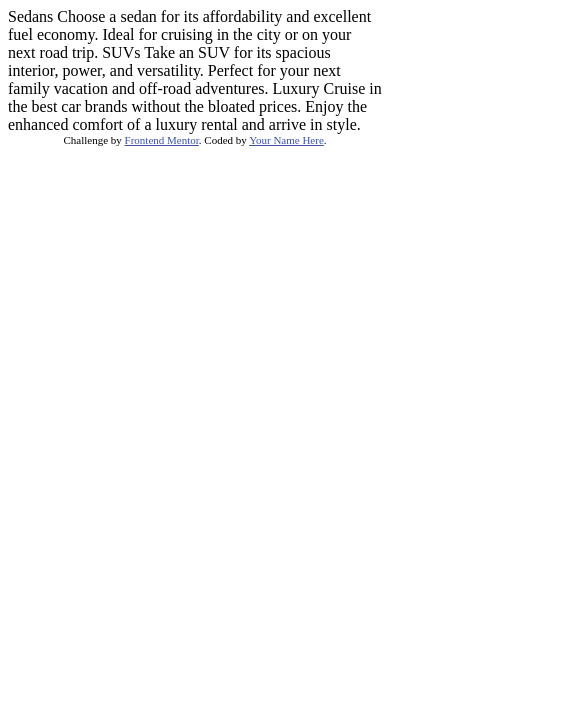
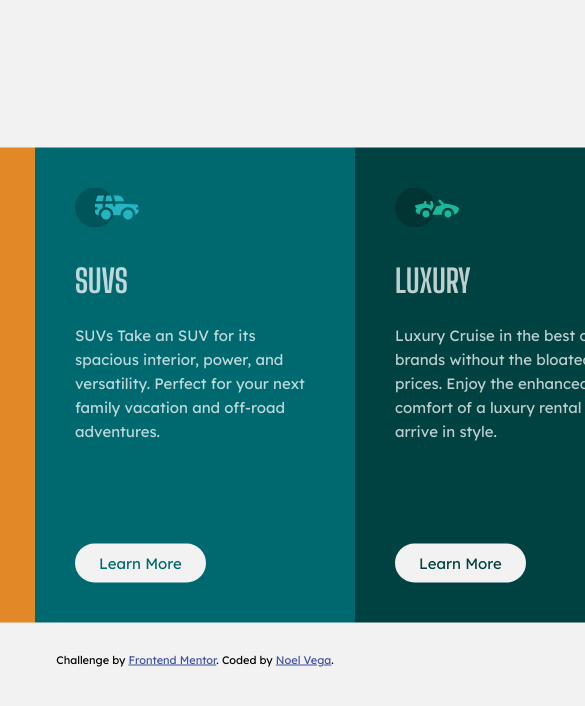
Before and after one commit to NoelVegaJr/3-column-preview-card-component, a plain HTML site: page index.html in a window 390 px wide. Shown: the top 706 px of the page, 585 px wide, since content can reach past the window. Drawn offline with Linux system fonts and the light colour scheme.

Commit message:
responsive layout

```diff
--- a/index.html
+++ b/index.html
@@ -1,36 +1,76 @@
 <!DOCTYPE html>
 <html lang="en">
   <head>
-  <meta charset="UTF-8">
-  <meta name="viewport" content="width=device-width, initial-scale=1.0"> <!-- displays site properly based on user's device -->
+    <meta charset="UTF-8" />
+    <meta name="viewport" content="width=device-width, initial-scale=1.0" />
+    <!-- displays site properly based on user's device -->
 
-  <link rel="icon" type="image/png" sizes="32x32" href="./images/favicon-32x32.png">
-
+    <link
+      rel="icon"
+      type="image/png"
+      sizes="32x32"
+      href="./images/favicon-32x32.png"
+    />
+    <link rel="preconnect" href="https://fonts.googleapis.com" />
+    <link rel="preconnect" href="https://fonts.gstatic.com" crossorigin />
+    <link
+      href="https://fonts.googleapis.com/css2?family=Big+Shoulders+Display:wght@700&family=Lexend+Deca&display=swap"
+      rel="stylesheet"
+    />
+    <link rel="stylesheet" href="styles.css" />
     <title>Frontend Mentor | 3-column preview card component</title>
 
     <!-- Feel free to remove these styles or customise in your own stylesheet 👍 -->
     <style>
-    .attribution { font-size: 11px; text-align: center; }
-    .attribution a { color: hsl(228, 45%, 44%); }
+      .attribution {
+        font-size: 11px;
+        text-align: center;
+        color: black;
+        margin-bottom: 3rem;
+      }
+      .attribution a {
+        color: hsl(228, 45%, 44%);
+      }
     </style>
   </head>
   <body>
-
-  Sedans
-  Choose a sedan for its affordability and excellent fuel economy. Ideal for cruising in the city
-  or on your next road trip.
-
-  SUVs
-  Take an SUV for its spacious interior, power, and versatility. Perfect for your next family vacation
-  and off-road adventures.
-
-  Luxury
-  Cruise in the best car brands without the bloated prices. Enjoy the enhanced comfort of a luxury
-  rental and arrive in style.
-
-  <div class="attribution">
-    Challenge by <a href="https://www.frontendmentor.io?ref=challenge" target="_blank">Frontend Mentor</a>.
-    Coded by <a href="#">Your Name Here</a>.
-  </div>
+    <section class="container">
+      <main class="main">
+        <article class="card card--sedan">
+          <img class="icon" src="images/icon-sedans.svg" alt="sedan icon" />
+          <h2 class="card-title">SEDANS</h2>
+          <p class="card-statement">
+            Sedans Choose a sedan for its affordability and excellent fuel
+            economy. Ideal for cruising in the city or on your next road trip.
+          </p>
+          <a href="#" class="cto">Learn More</a>
+        </article>
+        <article class="card card--suv">
+          <img class="icon" src="images/icon-suvs.svg" alt="suv icon" />
+          <h2 class="card-title">SUVS</h2>
+          <p class="card-statement">
+            SUVs Take an SUV for its spacious interior, power, and versatility.
+            Perfect for your next family vacation and off-road adventures.
+          </p>
+          <a href="#" class="cto">Learn More</a>
+        </article>
+        <article class="card card--luxury">
+          <img class="icon" src="images/icon-luxury.svg" alt="luxury icon" />
+          <h2 class="card-title">LUXURY</h2>
+          <p class="card-statement">
+            Luxury Cruise in the best car brands without the bloated prices.
+            Enjoy the enhanced comfort of a luxury rental and arrive in style.
+          </p>
+          <a href="#" class="cto">Learn More</a>
+        </article>
+      </main>
+      <footer class="attribution">
+        Challenge by
+        <a href="https://www.frontendmentor.io?ref=challenge" target="_blank"
+          >Frontend Mentor</a
+        >. Coded by
+        <a href="https://github.com/NoelVegaJr" target="_blank">Noel Vega</a>.
+      </footer>
+    </section>
   </body>
 </html>
--- a/styles.css
+++ b/styles.css
@@ -0,0 +1,125 @@
+* {
+  padding: 0;
+  margin: 0;
+  box-sizing: border-box;
+}
+
+:root {
+  --sedan-color: hsl(31, 77%, 52%);
+  --suv-color: hsl(184, 100%, 22%);
+  --luxury-color: hsl(179, 100%, 13%);
+  --body-bg-color: hsl(0, 0%, 95%);
+}
+
+html {
+  font-size: 62.5%;
+}
+
+body {
+  background-color: var(--body-bg-color);
+  color: hsla(0, 0%, 100%, 0.75);
+  font-size: 1.5rem;
+  font-family: "Lexend Deca";
+}
+
+.container {
+  display: flex;
+  flex-direction: column;
+  align-items: center;
+  margin-top: 3rem;
+}
+
+.main {
+  display: flex;
+  flex-direction: column;
+  margin-bottom: 3rem;
+}
+
+.card {
+  width: 32rem;
+  padding: 4rem;
+  /* height: 40rem; */
+}
+
+.icon {
+  margin-bottom: 3rem;
+}
+
+.card-title {
+  font-size: 3.2rem;
+  font-family: "Big Shoulders Display";
+  font-weight: 700;
+  margin-bottom: 2.4rem;
+}
+
+.card-statement {
+  line-height: 1.6;
+  margin-bottom: 3rem;
+}
+
+.card--sedan {
+  background-color: var(--sedan-color);
+}
+
+.card--suv {
+  background-color: var(--suv-color);
+}
+
+.card--luxury {
+  background-color: var(--luxury-color);
+}
+
+.cto:link {
+  text-decoration: none;
+  background-color: var(--body-bg-color);
+  padding: 1rem 2.4rem;
+  border-radius: 30px;
+  display: inline-block;
+}
+
+.card--sedan .cto:link {
+  color: var(--sedan-color);
+}
+.card--suv .cto:link {
+  color: var(--suv-color);
+}
+.card--luxury .cto:link {
+  color: var(--luxury-color);
+}
+
+.card--luxury .cto:hover,
+.card--sedan .cto:hover,
+.card--suv .cto:hover {
+  box-shadow: inset 0 0 0 2px var(--body-bg-color);
+  color: var(--body-bg-color);
+}
+
+.card--sedan .cto:hover {
+  background-color: var(--sedan-color);
+}
+
+.card--suv .cto:hover {
+  background-color: var(--suv-color);
+}
+
+.card--luxury .cto:hover {
+  background-color: var(--luxury-color);
+}
+
+@media (min-width: 376px) {
+  .container {
+    position: absolute;
+    top: 50%;
+    left: 50%;
+    transform: translate(-50%, -50%);
+    margin-top: 0;
+  }
+
+  .main {
+    flex-direction: row;
+  }
+
+  .card-statement {
+    margin-bottom: 10rem;
+  }
+}
```
Lines whose indentation alone changed are shown as unchanged.
